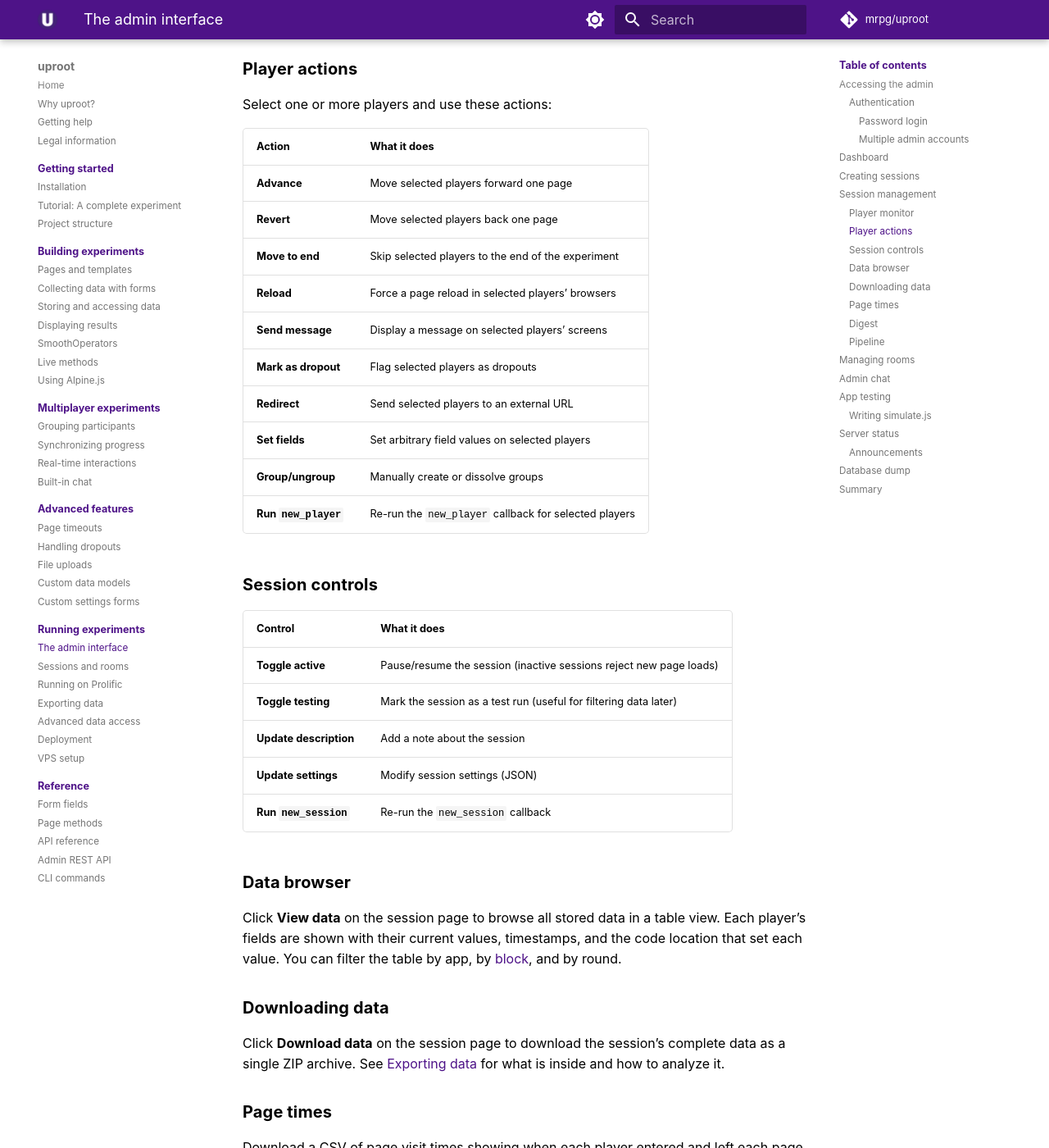
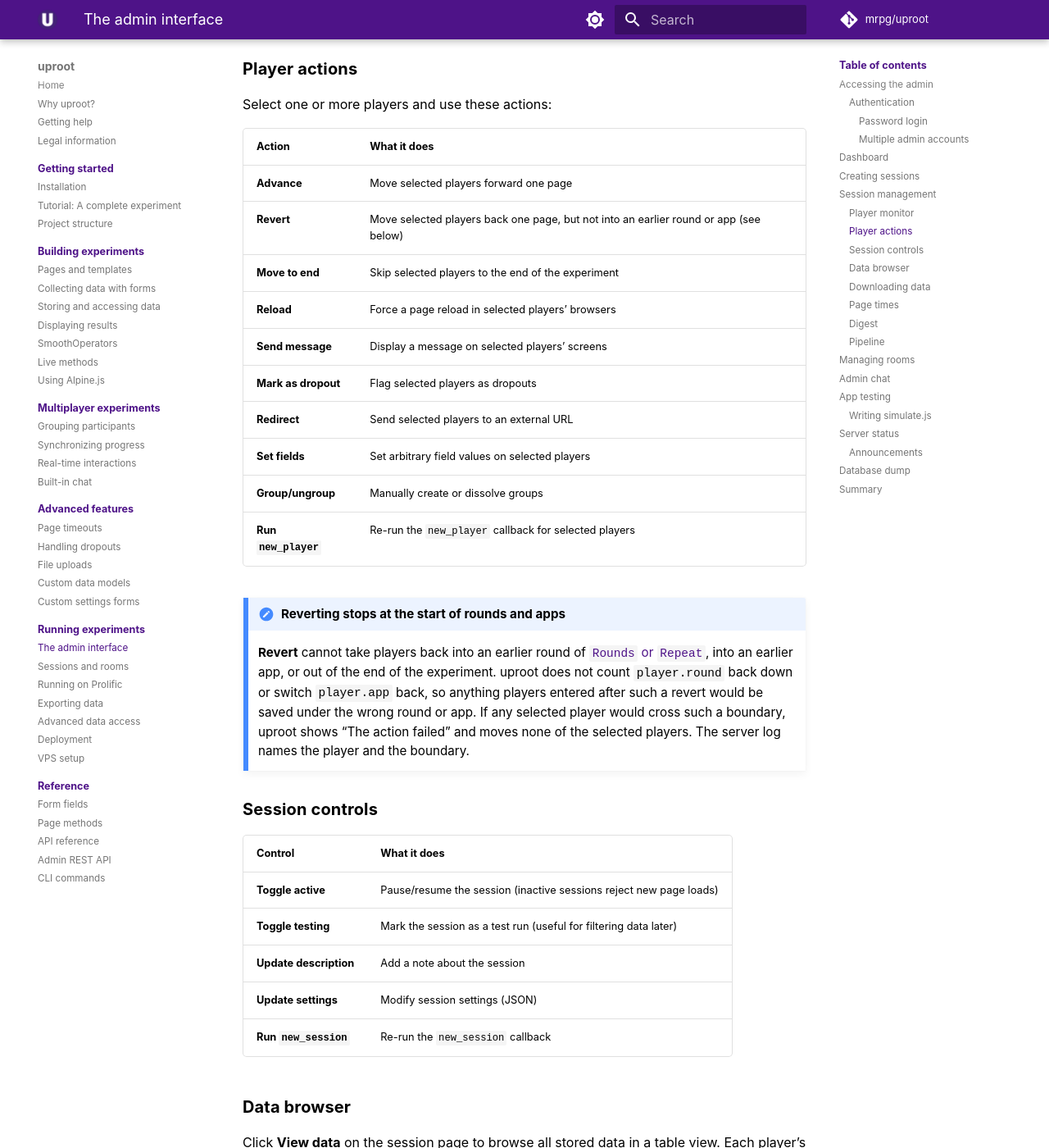
Before and after one commit to mrpg/uproot-docs, an MkDocs documentation site: the page built from docs/running/admin.md, in a window 1280 px wide and 1400 px high, scrolled down 2434 px. Shown: the whole window at 82% size. Built offline with MkDocs 1.6.1 and Material for MkDocs 9.7.7, drawn with Linux system fonts in a browser that asks for light colours; some web fonts are replaced; comment, search, counter and statistics services are not loaded.

Commit message:
Update docs

```diff
--- a/docs/reference/admin-api.md
+++ b/docs/reference/admin-api.md
@@ -564,6 +564,9 @@ Force page reload for specified players.
 ### `POST /admin/api/v1/sessions/{sname}/players/revert/`
 
 Revert specified players by one page.
+
+!!! note
+    Players cannot be reverted past the start of a round (`Rounds` or `Repeat`) or of an app, or from the end of the experiment, because `player.round` and `player.app` would not go back with them. All players are checked first: if any of them cannot be reverted, the request fails with `400` and no player is moved.
 
 **Path parameters**:
 
@@ -1460,6 +1463,18 @@ Fetch the same praise text shown by the admin UI.
 
 ---
 
+### `GET /admin/api/v1/project/archive/`
+
+Download a reproducible .tar.gz archive of the project code, excluding files ignored by .gitignore.
+
+**Responses**:
+
+| Status | Content | Description |
+|--------|---------|-------------|
+| `200` | `application/gzip`{ .text-nowrap } | Gzip-compressed tar archive of the project |
+
+---
+
 ### `GET /admin/api/v1/status/`
 
 Get status information.
--- a/docs/reference/api.md
+++ b/docs/reference/api.md
@@ -179,7 +179,7 @@ move_to_page(player, TargetPage, reload_=True)
 
 - If the target lies inside [SmoothOperators](../building/operators.md), uproot sets them up on the way, as if the player had arrived normally: the target’s round starts, a `RandomOrder` is shuffled (pages that end up before the target are skipped), and a `Between` makes its selection. Moving into a later app starts that app.
 - SmoothOperators that the move skips entirely are left out. For example, moving from round 2 to a page after the `Rounds` keeps `player.round == 2`.
-- It raises a `ValueError` if the target is not ahead of the player, or if a `Between` on the way does not select the target. The player then stays where they are.
+- It raises a `ValueError` if the target is not ahead of the player, or if a `Between` on the way does not select the target. The player then stays where they are, and nothing about them changes, not even in the data.
 
 ### `move_to_end`
 
--- a/docs/running/admin.md
+++ b/docs/running/admin.md
@@ -92,7 +92,7 @@ Select one or more players and use these actions:
 | Action | What it does |
 |--------|-------------|
 | **Advance** | Move selected players forward one page |
-| **Revert** | Move selected players back one page |
+| **Revert** | Move selected players back one page, but not into an earlier round or app (see below) |
 | **Move to end** | Skip selected players to the end of the experiment |
 | **Reload** | Force a page reload in selected players’ browsers |
 | **Send message** | Display a message on selected players’ screens |
@@ -101,6 +101,9 @@ Select one or more players and use these actions:
 | **Set fields** | Set arbitrary field values on selected players |
 | **Group/ungroup** | Manually create or dissolve groups |
 | **Run `new_player`** | Re-run the `new_player` callback for selected players |
+
+!!! note "Reverting stops at the start of rounds and apps"
+    **Revert** cannot take players back into an earlier round of [`Rounds` or `Repeat`](../building/operators.md#rounds), into an earlier app, or out of the end of the experiment. uproot does not count `player.round` back down or switch `player.app` back, so anything players entered after such a revert would be saved under the wrong round or app. If any selected player would cross such a boundary, uproot shows “The action failed” and moves none of the selected players. The server log names the player and the boundary.
 
 ### Session controls
 
```
Also changed, not shown: 1 other file.
